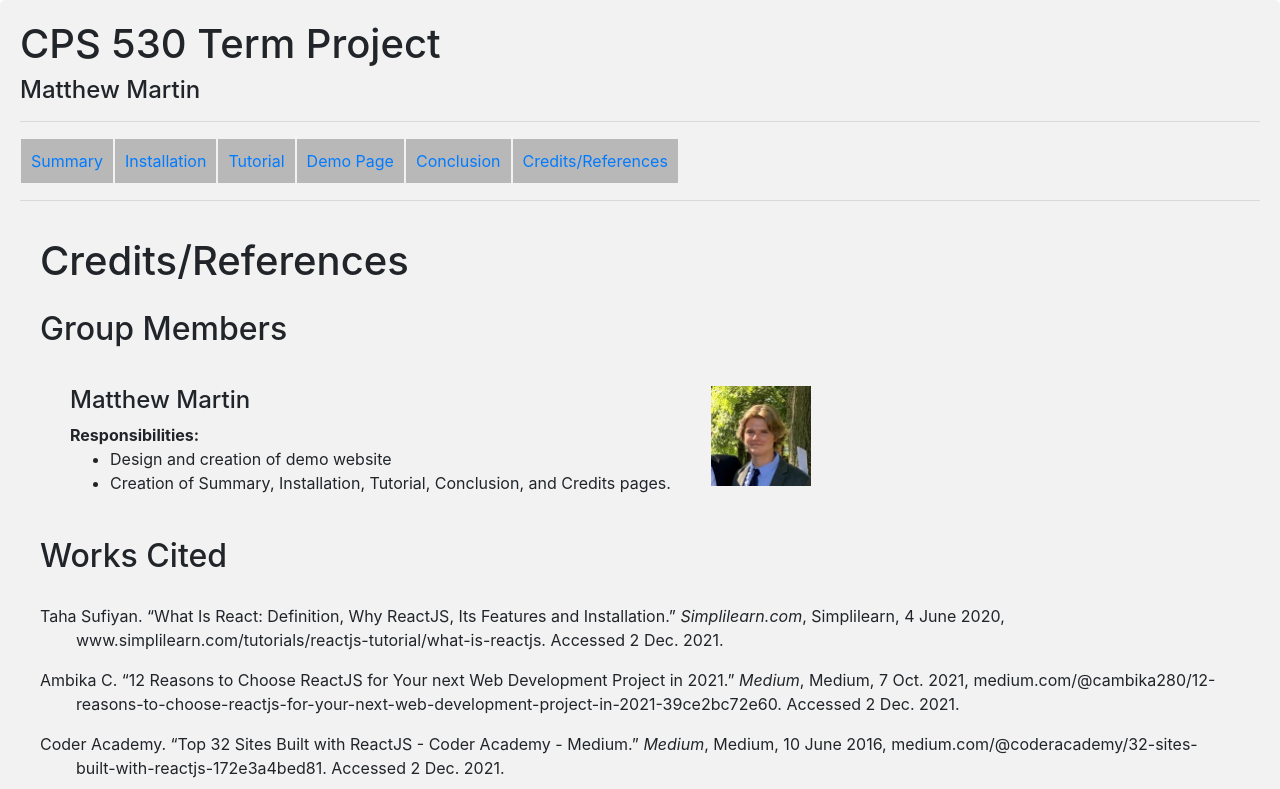
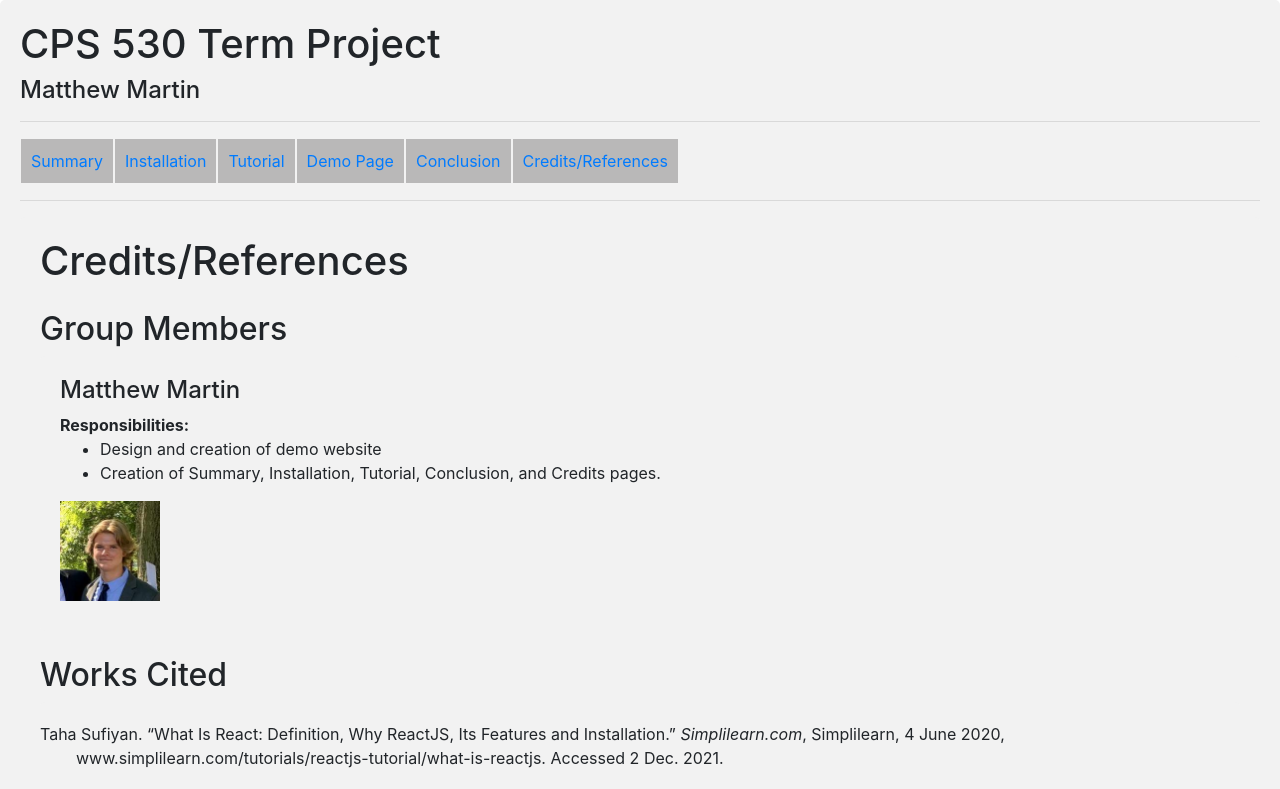
Before and after one commit to MatttMartin/Communal-To-do-List-Front-End, a React (Create React App) app: page /Credits in a window 1280 px wide. Shown: the top 789 px of the page. Built offline with nearby package versions, Linux system fonts and the light colour scheme.

Commit message:
fixed picture of me

```diff
--- a/src/App.css
+++ b/src/App.css
@@ -70,13 +70,3 @@ img {
   background-color: grey;
   margin: 15px;
 }
-
-.groupMember {
-  height: 150px;
-  display: inline-block;
-  padding: 10px;
-}
-
-.groupMember div {
-  float: left;
-}
--- a/src/Credits.js
+++ b/src/Credits.js
@@ -7,21 +7,18 @@ function Credits() {
       <h1>Credits/References</h1>
       <h2>Group Members</h2>
       <div className="groupMember">
-        <div>
         <h4>Matthew Martin</h4>
 
         <b>Responsibilities: </b>
         <ul>
           <li>Design and creation of demo website</li>
           <li>
-              Creation of Summary, Installation, Tutorial, Conclusion, and
-              Credits pages.
+            Creation of Summary, Installation, Tutorial, Conclusion, and Credits
+            pages.
           </li>
         </ul>
-        </div>
-        <div>
-          <img style={{ maxWidth: 100 }} src={me} alt="me.jfif" />
-        </div>
+
+        <img style={{ width: 100, maxWidth: 100 }} src={me} alt="me.jfif" />
       </div>
       <h2>Works Cited</h2>
       <div style={{ textIndent: -36, paddingLeft: 36 }}>
```
Lines whose indentation alone changed are shown as unchanged.
